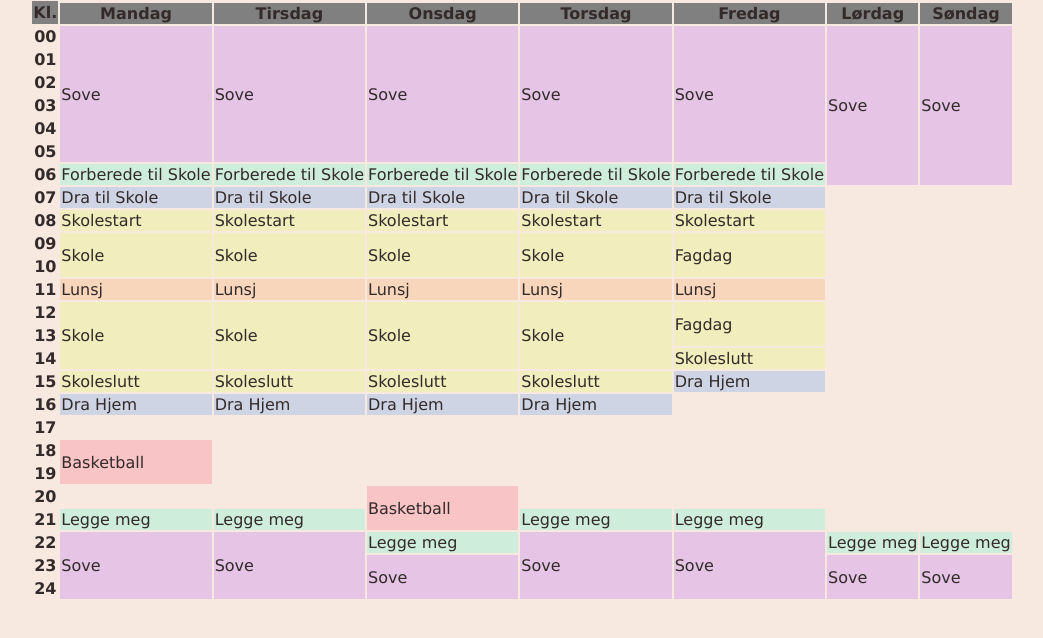
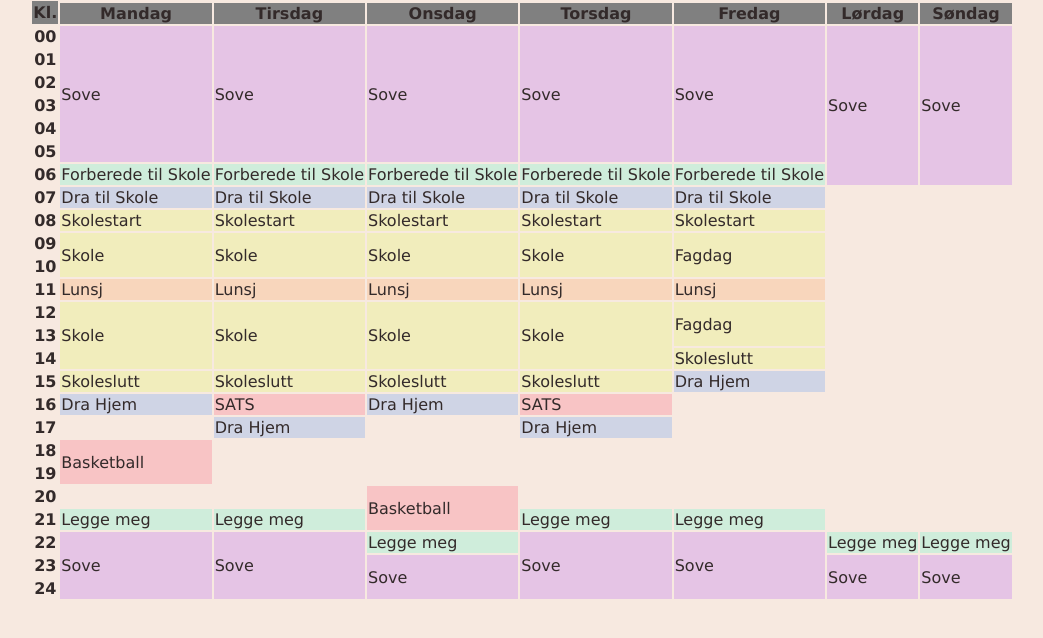
Before and after one commit to Blu07/Home-Page, a Flask app: template templates/timeplan.html in a window 1280 px wide. Shown: the part 100-738 px from the top of the page, without its empty margins (118-1161 px from the left). Run offline with Flask 3, Linux system fonts and the light colour scheme; the template is opened without the code that fills it, so the values that code supplies are empty; style sheets or scripts are compiled from the project's sources.

Commit message:
updated for spring 2024

```diff
--- a/templates/timeplan.html
+++ b/templates/timeplan.html
@@ -138,9 +138,9 @@
             <tr>
                 <th>16</th>
                 <td class="logistics">Dra Hjem</td>
+                <td class="exercice">SATS</td>
                 <td class="logistics">Dra Hjem</td>
-                <td class="logistics">Dra Hjem</td>
-                <td class="logistics">Dra Hjem</td>
+                <td class="exercice">SATS</td>
                 <td></td>
                 <td></td>
                 <td></td>
@@ -148,9 +148,9 @@
             <tr>
                 <th>17</th>
                 <td></td>
+                <td class="logistics">Dra Hjem</td>
                 <td></td>
-                <td></td>
-                <td></td>
+                <td class="logistics">Dra Hjem</td>
                 <td></td>
                 <td></td>
                 <td></td>
```
